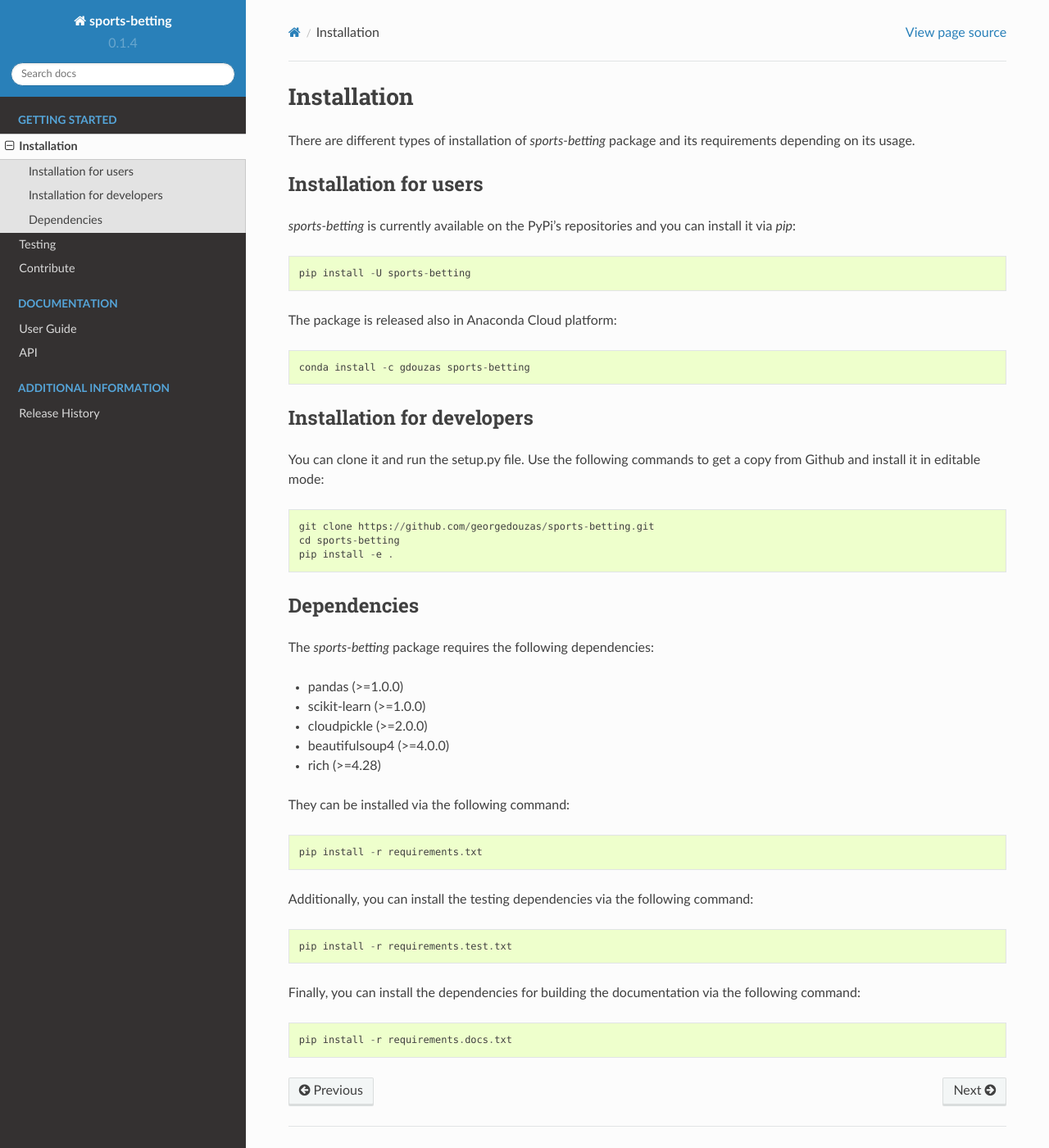
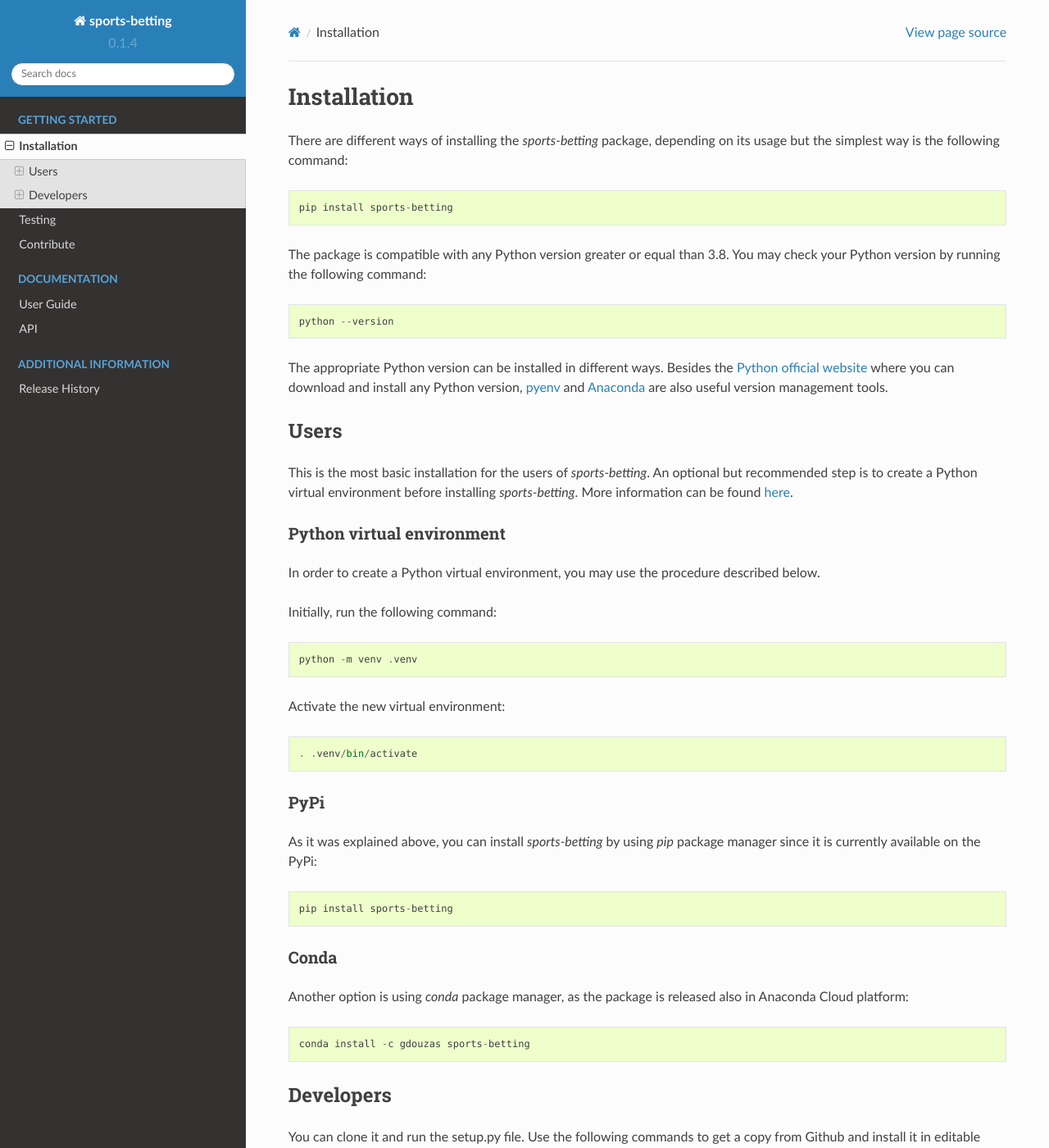
Before and after one commit to georgedouzas/sports-betting, a Sphinx documentation site: the page built from doc/install.rst, in a window 1280 px wide and 1400 px high. Shown: the whole window at 82% size. Built offline with Sphinx 7.4.7 and the Read the Docs theme 2.0.0, drawn with Linux system fonts in a browser that asks for light colours; formulas are drawn with MathJax 3; pages that are not in the unit, such as notebooks, are missing from menus; some of the changed text lies outside the part shown.

Commit message:
MNT Updated installation guide

```diff
--- a/doc/install.rst
+++ b/doc/install.rst
@@ -4,23 +4,58 @@
 Installation
 ============
 
-There are different types of installation of `sports-betting` package and its
-requirements depending on its usage.
+There are different ways of installing the `sports-betting` package, depending on its usage
+but the simplest way is the following command::
 
-Installation for users
-----------------------
+  pip install sports-betting
 
-`sports-betting` is currently available on the PyPi's repositories and you can
-install it via `pip`::
+The package is compatible with any Python version greater or equal than 3.8. You may check
+your Python version by running the following command::
 
-  pip install -U sports-betting
+  python --version
 
-The package is released also in Anaconda Cloud platform::
+The appropriate Python version can be installed in different ways. Besides the `Python official
+website <https://www.python.org/downloads/>`_ where you can download and install any Python
+version, `pyenv <https://github.com/pyenv/pyenv>`_ and
+`Anaconda <https://www.anaconda.com/products/individual>`_ are also useful version management tools.
+
+Users
+-----
+
+This is the most basic installation for the users of `sports-betting`. An optional but recommended
+step is to create a Python virtual environment before installing `sports-betting`. More information
+can be found `here <https://www.freecodecamp.org/news/python-virtual-environments-explained-with-examples>`_.
+
+Python virtual environment
+**************************
+
+In order to create a Python virtual environment, you may use the procedure described below.
+
+Initially, run the following command::
+
+  python -m venv .venv
+
+Activate the new virtual environment::
+
+  . .venv/bin/activate
+
+PyPi
+****
+
+As it was explained above, you can install `sports-betting` by using `pip` package manager since it is
+currently available on the PyPi::
+
+  pip install sports-betting
+
+Conda
+*****
+
+Another option is using `conda` package manager, as the package is released also in Anaconda Cloud platform::
 
   conda install -c gdouzas sports-betting
 
-Installation for developers
----------------------------
+Developers
+----------
 
 You can clone it and run the setup.py file. Use the following
 commands to get a copy from Github and install it in editable mode::
@@ -29,8 +64,19 @@
   cd sports-betting
   pip install -e .
 
-Dependencies
-------------
+In case you would like to contribute to the project then fork the
+repository and substitute the first command by cloning your own
+repository::
+
+  git clone https://github.com/yourrepo/sports-betting.git
+  cd sports-betting
+  pip install -e .
+
+Then you make any code changes, make sure that they pass all the tests
+and open a Pull Request.
+
+Main dependencies
+*****************
 
 The `sports-betting` package requires the following dependencies:
 
```
Also changed, not shown: other parts of doc/install.rst (+6 -0 lines).
